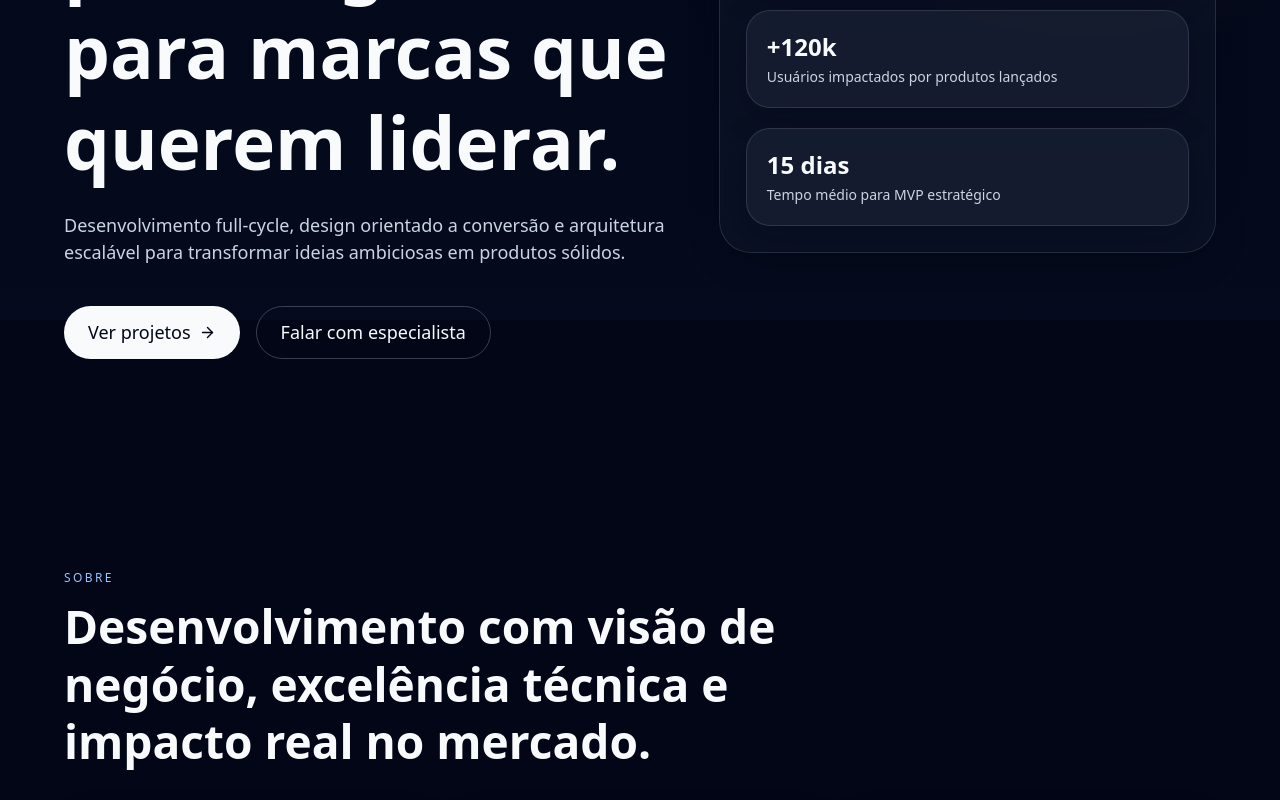
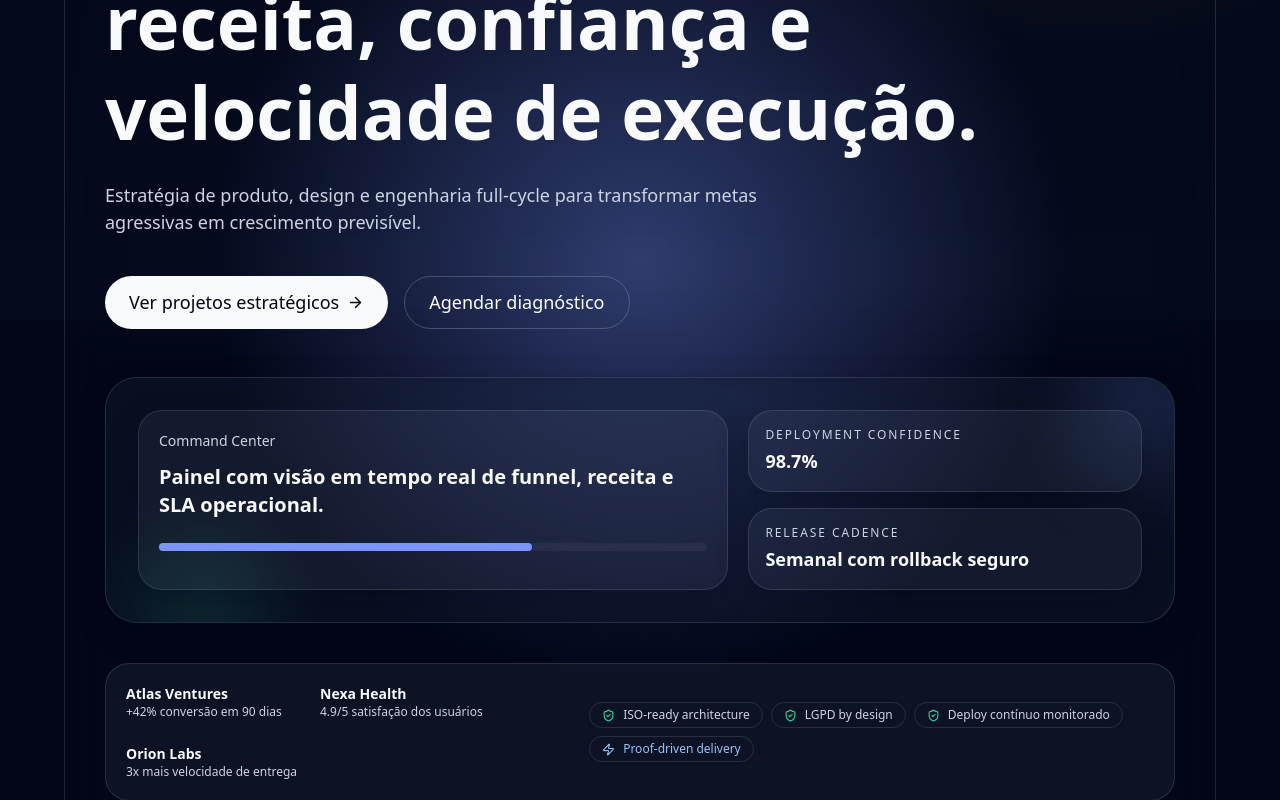
Before and after one commit to ezrafchev/esdra-futuristic-site, a Next.js app: page / in a window 1280 px wide. Shown: the part 480-1280 px from the top of the page. Built offline with nearby package versions, Linux system fonts and the light colour scheme.

Commit message:
feat: rebuild homepage hero with layered motion composition

```diff
--- a/src/app/page.tsx
+++ b/src/app/page.tsx
@@ -1,7 +1,8 @@
 'use client'
 
-import { motion } from 'framer-motion'
-import { ArrowRight, Sparkles, TrendingUp } from 'lucide-react'
+import { motion, useMotionTemplate, useMotionValue, useReducedMotion, useScroll, useSpring, useTransform } from 'framer-motion'
+import { ArrowRight, ShieldCheck, Sparkles, Zap } from 'lucide-react'
+import { useRef } from 'react'
 import Technologies from '@/components/Technologies'
 import Projects from '@/components/Projects'
 import Blog from '@/components/Blog'
@@ -9,64 +10,156 @@ import Goals from '@/components/Goals'
 import Contact from '@/components/Contact'
 import { motionTokens } from '@/lib/theme'
 
-const metrics = [
-  { value: '99.9%', label: 'Uptime em entregas cloud-first' },
-  { value: '+120k', label: 'Usuários impactados por produtos lançados' },
-  { value: '15 dias', label: 'Tempo médio para MVP estratégico' },
+const socialProof = [
+  { name: 'Atlas Ventures', metric: '+42% conversão em 90 dias' },
+  { name: 'Nexa Health', metric: '4.9/5 satisfação dos usuários' },
+  { name: 'Orion Labs', metric: '3x mais velocidade de entrega' },
 ]
 
+const trustBadges = ['ISO-ready architecture', 'LGPD by design', 'Deploy contínuo monitorado']
+
 export default function Home() {
+  const heroRef = useRef<HTMLElement | null>(null)
+  const shouldReduceMotion = useReducedMotion()
+
+  const pointerX = useMotionValue(50)
+  const pointerY = useMotionValue(50)
+  const springPointerX = useSpring(pointerX, { stiffness: 120, damping: 25, mass: 0.25 })
+  const springPointerY = useSpring(pointerY, { stiffness: 120, damping: 25, mass: 0.25 })
+
+  const { scrollYProgress } = useScroll({ target: heroRef, offset: ['start start', 'end start'] })
+
+  const cursorDriftX = useTransform(springPointerX, [0, 100], [-16, 16])
+  const cursorDriftY = useTransform(springPointerY, [0, 100], [-12, 12])
+
+  const scrollLift = useTransform(scrollYProgress, [0, 1], [0, -38])
+  const scrollDepth = useTransform(scrollYProgress, [0, 1], [0, 28])
+
+  const messageYMotion = useTransform([scrollLift, cursorDriftY], ([scroll, cursor]) => scroll + cursor * 0.35)
+  const visualYMotion = useTransform([scrollDepth, cursorDriftY], ([scroll, cursor]) => scroll + cursor * 0.6)
+  const proofYMotion = useTransform([scrollLift, cursorDriftY], ([scroll, cursor]) => scroll * 0.45 + cursor * 0.2)
+  const visualXMotion = useTransform(cursorDriftX, (value) => value * 0.8)
+
+  const heroGlow = useMotionTemplate`radial-gradient(700px circle at ${springPointerX}% ${springPointerY}%, color-mix(in oklab, var(--accent-500) 36%, transparent), transparent 62%)`
+
+  const sequence = {
+    hidden: { opacity: 0, y: shouldReduceMotion ? 0 : 24 },
+    show: {
+      opacity: 1,
+      y: 0,
+      transition: { duration: motionTokens.duration.slow, ease: motionTokens.easing.standard },
+    },
+  }
+
   return (
     <div className="layout-shell">
-      <section className="section-shell pb-24 pt-36 md:pt-40">
-        <div className="section-container grid gap-12 lg:grid-cols-[1.1fr_0.9fr] lg:items-center">
-          <motion.div
-            initial={{ opacity: 0, y: 28 }}
-            animate={{ opacity: 1, y: 0 }}
-            transition={{ duration: motionTokens.duration.slow, ease: motionTokens.easing.standard }}
-          >
-            <p className="eyebrow mb-5 inline-flex items-center gap-2 rounded-full border bg-[var(--accent-soft)] px-4 py-2">
-              <Sparkles size={14} /> Engenharia com visão de negócio
+      <section
+        ref={heroRef}
+        className="section-shell pb-24 pt-36 md:pt-40"
+        onMouseMove={(event) => {
+          if (shouldReduceMotion) return
+          const bounds = event.currentTarget.getBoundingClientRect()
+          pointerX.set(((event.clientX - bounds.left) / bounds.width) * 100)
+          pointerY.set(((event.clientY - bounds.top) / bounds.height) * 100)
+        }}
+      >
+        <motion.div
+          className="section-container relative overflow-hidden rounded-[var(--radius-panel)] border border-[var(--border-soft)] bg-[var(--surface-1)]/70 p-6 backdrop-blur-xl md:p-10"
+          style={shouldReduceMotion ? { background: 'var(--surface-1)' } : { backgroundImage: heroGlow }}
+          initial="hidden"
+          animate="show"
+          variants={{
+            hidden: {},
+            show: { transition: { staggerChildren: motionTokens.stagger.base, delayChildren: 0.05 } },
+          }}
+        >
+          <motion.div className="grid gap-10" variants={sequence} style={{ y: shouldReduceMotion ? 0 : messageYMotion }}>
+            <p className="eyebrow inline-flex w-fit items-center gap-2 rounded-full border bg-[var(--accent-soft)] px-4 py-2">
+              <Sparkles size={14} /> Produto digital premium, do conceito à escala
             </p>
-            <h1 className="title-display max-w-4xl">Experiências digitais de padrão global para marcas que querem liderar.</h1>
-            <p className="text-muted mt-6 max-w-2xl">
-              Desenvolvimento full-cycle, design orientado a conversão e arquitetura escalável para transformar ideias ambiciosas em produtos sólidos.
-            </p>
-            <div className="mt-10 flex flex-wrap gap-4">
-              <a href="#projects" className="btn-primary">
-                Ver projetos <ArrowRight size={17} />
-              </a>
-              <a href="#contact" className="btn-secondary">
-                Falar com especialista
-              </a>
+            <div className="max-w-4xl">
+              <h1 className="title-display">Construímos experiências que elevam receita, confiança e velocidade de execução.</h1>
+              <p className="text-muted mt-6 max-w-2xl">
+                Estratégia de produto, design e engenharia full-cycle para transformar metas agressivas em crescimento previsível.
+              </p>
+            </div>
+            <div className="flex flex-wrap gap-4">
+              <motion.a
+                href="#projects"
+                className="btn-primary focus-visible:outline-none focus-visible:ring-2 focus-visible:ring-[var(--accent-400)] focus-visible:ring-offset-2 focus-visible:ring-offset-[var(--surface-0)]"
+                whileHover={shouldReduceMotion ? {} : { y: -2, scale: 1.01 }}
+                whileTap={shouldReduceMotion ? {} : { scale: 0.98, y: 0 }}
+              >
+                Ver projetos estratégicos <ArrowRight size={17} />
+              </motion.a>
+              <motion.a
+                href="#contact"
+                className="btn-secondary focus-visible:outline-none focus-visible:ring-2 focus-visible:ring-[var(--accent-400)] focus-visible:ring-offset-2 focus-visible:ring-offset-[var(--surface-0)]"
+                whileHover={shouldReduceMotion ? {} : { y: -2 }}
+                whileTap={shouldReduceMotion ? {} : { scale: 0.98, y: 0 }}
+              >
+                Agendar diagnóstico
+              </motion.a>
+            </div>
+          </motion.div>
+
+          <motion.div variants={sequence} style={{ x: shouldReduceMotion ? 0 : visualXMotion, y: shouldReduceMotion ? 0 : visualYMotion }} className="mt-12">
+            <div className="glass-panel relative overflow-hidden p-6 md:p-8">
+              <div className="absolute -right-10 -top-10 h-36 w-36 rounded-full bg-[var(--accent-soft)] blur-2xl" aria-hidden />
+              <div className="absolute -bottom-12 left-8 h-32 w-32 rounded-full bg-[var(--success-soft)] blur-2xl" aria-hidden />
+              <div className="relative grid gap-5 md:grid-cols-[1.2fr_0.8fr]">
+                <div className="token-card p-5">
+                  <p className="text-muted text-sm">Command Center</p>
+                  <p className="mt-3 text-xl font-semibold">Painel com visão em tempo real de funnel, receita e SLA operacional.</p>
+                  <div className="mt-6 h-2 rounded-full bg-[var(--surface-glass)]">
+                    <motion.div
+                      className="h-full rounded-full bg-[var(--accent-500)]"
+                      initial={{ width: shouldReduceMotion ? '68%' : '0%' }}
+                      animate={{ width: '68%' }}
+                      transition={{ duration: motionTokens.duration.slow, delay: 0.35, ease: motionTokens.easing.smooth }}
+                    />
+                  </div>
+                </div>
+                <div className="space-y-4">
+                  <div className="token-card p-4">
+                    <p className="text-muted text-xs uppercase tracking-[0.16em]">Deployment confidence</p>
+                    <p className="mt-1 text-lg font-semibold">98.7%</p>
+                  </div>
+                  <div className="token-card p-4">
+                    <p className="text-muted text-xs uppercase tracking-[0.16em]">Release cadence</p>
+                    <p className="mt-1 text-lg font-semibold">Semanal com rollback seguro</p>
+                  </div>
+                </div>
+              </div>
             </div>
           </motion.div>
 
           <motion.div
-            initial={{ opacity: 0, x: 24 }}
-            animate={{ opacity: 1, x: 0 }}
-            transition={{ duration: motionTokens.duration.slow, delay: 0.15, ease: motionTokens.easing.standard }}
-            className="glass-panel p-[var(--space-card)]"
+            variants={sequence}
+            style={{ y: shouldReduceMotion ? 0 : proofYMotion }}
+            className="mt-10 flex flex-col gap-4 rounded-[var(--radius-card)] border border-[var(--border-soft)] bg-[var(--surface-glass)] p-4 md:flex-row md:items-center md:justify-between md:p-5"
           >
-            <div className="mb-8 flex items-center gap-3">
-              <div className="rounded-xl bg-[var(--success-soft)] p-2 text-[var(--success-500)]">
-                <TrendingUp size={20} />
-              </div>
-              <div>
-                <p className="text-muted text-sm">Performance benchmark</p>
-                <p className="font-semibold">Escala, velocidade e conversão</p>
-              </div>
-            </div>
-            <div className="space-y-5">
-              {metrics.map((metric) => (
-                <div key={metric.label} className="token-card p-5">
-                  <p className="text-2xl font-semibold">{metric.value}</p>
-                  <p className="text-muted mt-1 text-sm">{metric.label}</p>
+            <div className="flex flex-wrap items-center gap-4 md:gap-6">
+              {socialProof.map((item) => (
+                <div key={item.name} className="min-w-[170px]">
+                  <p className="text-sm font-semibold">{item.name}</p>
+                  <p className="text-muted text-xs">{item.metric}</p>
                 </div>
               ))}
             </div>
+            <div className="flex flex-wrap items-center gap-2">
+              {trustBadges.map((badge) => (
+                <span key={badge} className="inline-flex items-center gap-2 rounded-full border border-[var(--border-soft)] px-3 py-1 text-xs text-[var(--neutral-200)]">
+                  <ShieldCheck size={13} className="text-[var(--success-500)]" />
+                  {badge}
+                </span>
+              ))}
+              <span className="inline-flex items-center gap-2 rounded-full border border-[var(--border-soft)] px-3 py-1 text-xs text-[var(--accent-400)]">
+                <Zap size={13} /> Proof-driven delivery
+              </span>
+            </div>
           </motion.div>
-        </div>
+        </motion.div>
       </section>
 
       <Goals />
```
